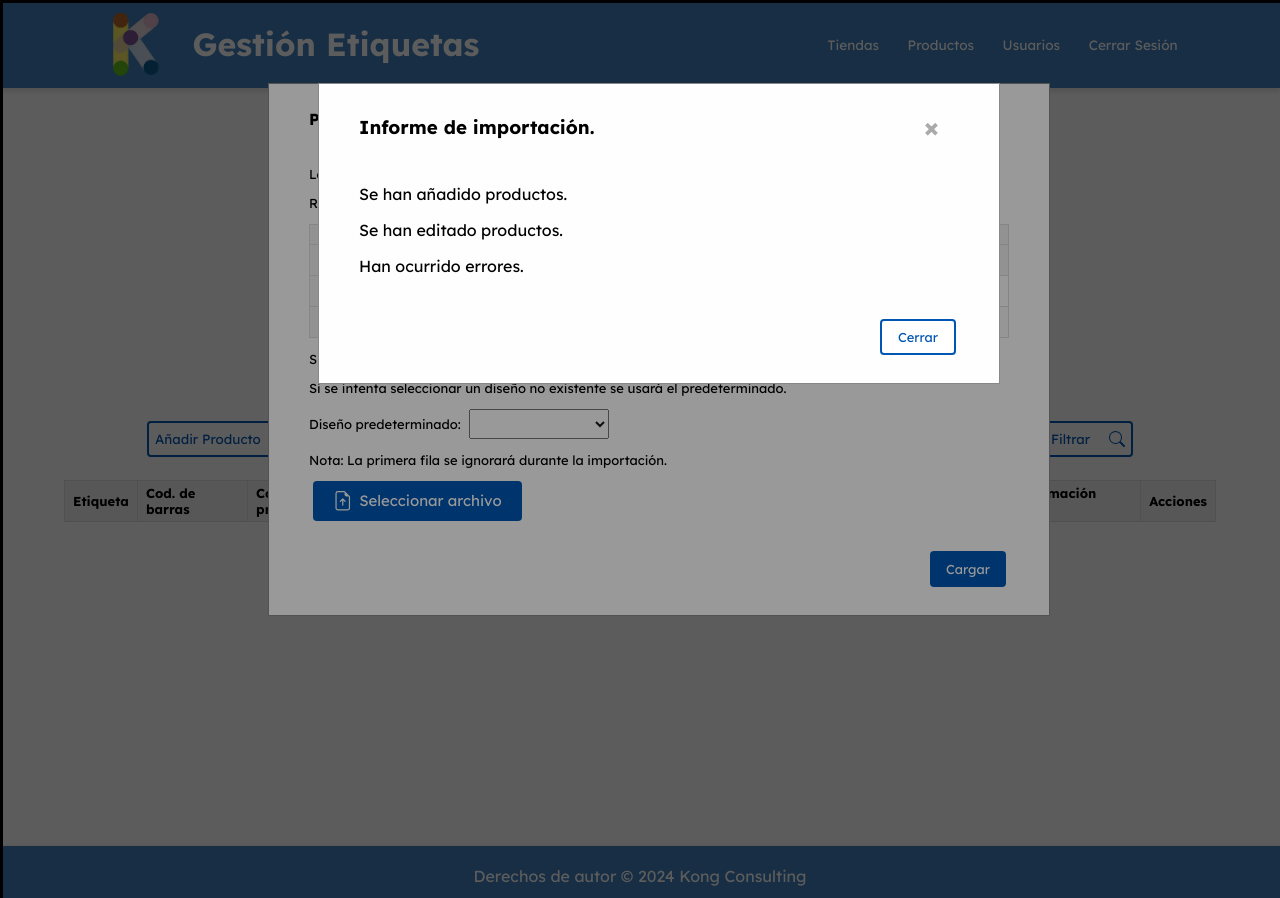
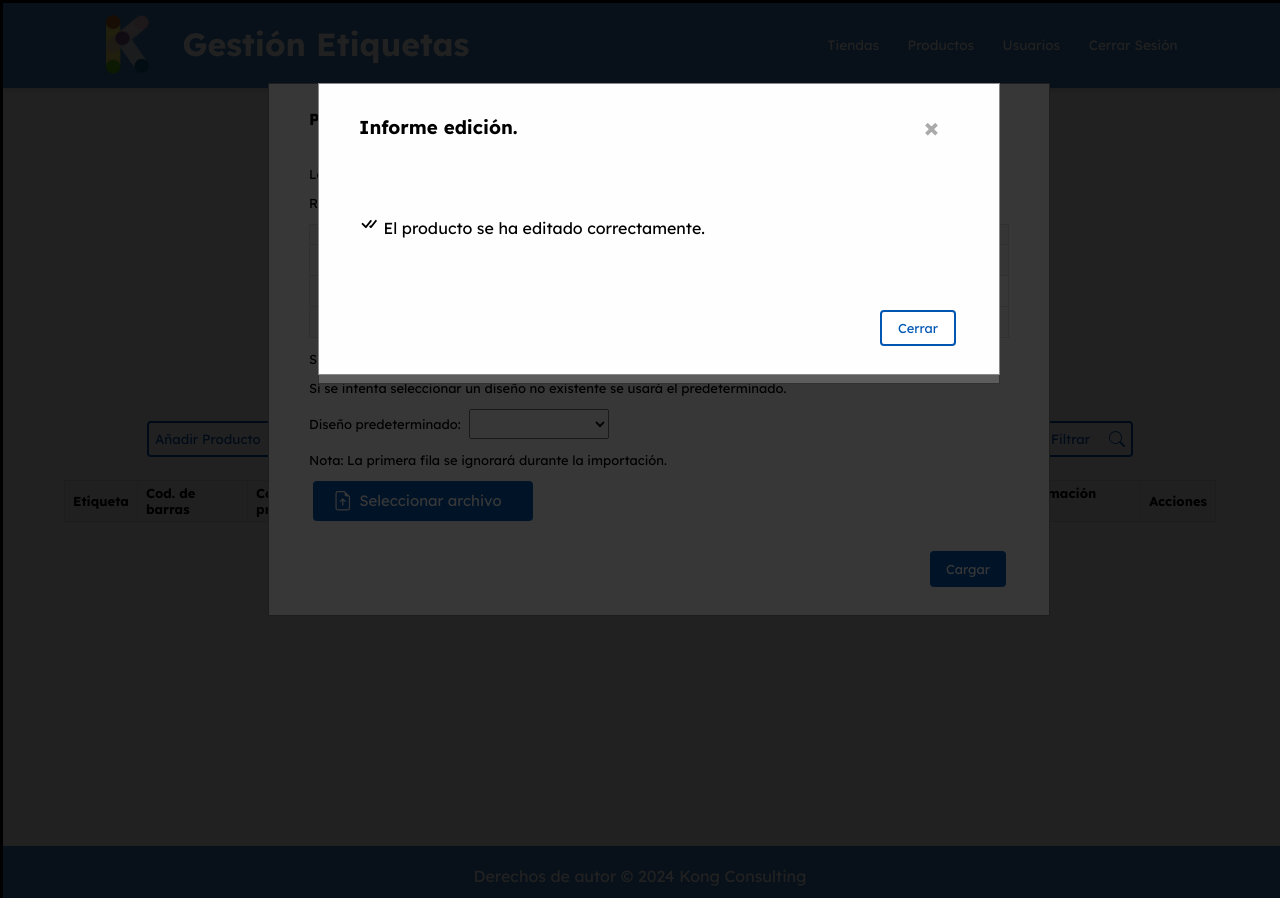
Before and after one commit to PericoMar/etq-elc, a PHP site: page /gestion-productos/ in a window 1280 px wide. Run offline with PHP 8.4, Linux system fonts and the light colour scheme; the visitor is signed in with stand-in values (Sample User, id 1); data comes from the database, SQL or seed files in the repository; lists and menus that the app fills with data are empty.

Commit message:
[Update] Added delete and edit modal. Added import by force.

```diff
--- a/backend/controllers/MainController.php
+++ b/backend/controllers/MainController.php
@@ -142,6 +142,8 @@
             'first-import-modal' => 'backend/views/components/productsPage/firstImportModal.php',
             'inform-modal' => 'backend/views/components/productsPage/informModal.php',
             'inform-add-modal' => 'backend/views/components/productsPage/informAddModal.php',
+            'inform-edit' => 'backend/views/components/productsPage/informEdit.php',
+            'inform-delete' => 'backend/views/components/productsPage/informDelete.php',
             'filter-modal' => 'backend/views/components/productsPage/filterModal.php',
             'add-modal' => 'backend/views/components/productsPage/addModal.php',
             'add-excel-modal' => 'backend/views/components/productsPage/addExcelModal.php',
@@ -165,6 +167,16 @@
         if(isset($_SESSION['informe'])){
             $informe= $_SESSION['informe'];
             unset($_SESSION['informe']);
+        }
+
+        if(isset($_SESSION['informDelete'])){
+            $informeDelete= $_SESSION['informDelete'];
+            unset($_SESSION['informDelete']);
+        }
+
+        if(isset($_SESSION['informEdit'])){
+            $informeEdit = $_SESSION['informEdit'];
+            unset($_SESSION['informEdit']);
         }
 
 
@@ -270,7 +282,11 @@
                             $productosExcel = $excelService->getProductosArchivoExcel($rutaTemporal, $tiendaId);
                             if($productosExcel){
 
-                                $informeNuevo = Articulo::procesarProductos($productosExcel, $tiendaId, $disenioPredeterminado);
+                                if(isset($_POST['importacionForzada'])){
+                                    $informeNuevo = Articulo::procesarProductosPorFuerza($productosExcel, $tiendaId, $disenioPredeterminado);
+                                } else {
+                                    $informeNuevo = Articulo::procesarProductos($productosExcel, $tiendaId, $disenioPredeterminado);
+                                }
 
                                 // $response = $apiService->batchBindInBatches($productosExcel , $tiendaId);
                                 $apiService->importProducts($productosExcel, $tiendaId);
@@ -324,6 +340,10 @@
 
                 $response = $apiService->deleteProduct($codigo_barras, $tiendaId);
 
+                $_SESSION['informDelete'] = true;
+
+                header("Location: /etq-elc/gestion-productos/");
+                exit();
                 // No se si puedo reiniciar la etiqueta porque ya no esta conectada a un BarCode.
                 // $response = $apiService->updatePriceTagByBarCode($articulo->getCodigoBarras(), $tiendaId);
             }
@@ -359,9 +379,16 @@
                             $response = $apiService->bindPriceTag($articulo, $tiendaId);
 
                             $response = $apiService->updatePriceTagByBarCode($articulo->getCodigoBarras(), $tiendaId);
+
+                            $_SESSION['informEdit'] = true;
+
+                            header("Location: /etq-elc/gestion-productos/");
+                            exit();
+
                         } else {
                             $mensaje = "Ya existe un articulo con ese codigo de barras.";
                         }
+                    // Si el Cod. Barras era el mismo se cambia directamente.
                     } else {
                         Articulo::borrarArticulo($anteriorCodBarras);
                         $articulo->aniadirArticulo();
@@ -371,6 +398,11 @@
                         $response = $apiService->bindPriceTag($articulo, $tiendaId);
 
                         $response = $apiService->updatePriceTagByBarCode($articulo->getCodigoBarras(), $tiendaId);
+
+                        $_SESSION['informEdit'] = true;
+
+                        header("Location: /etq-elc/gestion-productos/");
+                        exit();
                     }
                 }
 
--- a/backend/models/Articulo.php
+++ b/backend/models/Articulo.php
@@ -111,6 +111,52 @@
                         $informe['añadidos']++;
                     }
                 }
+            }
+
+            return $informe;
+
+        } catch(PDOException $e) {
+            // Manejar errores de la conexión o de la consulta
+            echo "Error: " . $e->getMessage();
+            return false;
+        }
+    }
+
+    public static function procesarProductosPorFuerza(&$productos , $tienda, $disenioPredeterminado){
+        $informe = [
+            'editados' => 0,
+            'añadidos' => 0,
+            'errores' => 0
+        ];
+
+        $disenios = Diseño::getDiseniosPorTienda(new ConexionBD() , $tienda);
+        $disenios = array_column($disenios, 'id_plantilla');
+
+        try {
+            $productosArrayLength = count($productos);
+            // Utilizar un bucle for en lugar de un bucle foreach para tener acceso a $key
+            for ($i = 0; $i < $productosArrayLength ; $i++) {
+                $producto = $productos[$i]; // Obtener el producto en la posición $i
+
+                $disenioExcel = $producto->getDisenoId();
+                // Comprueba si el diseño existe en nuestro array de diseños, sino pone uno por defecto.
+                if(!in_array($disenioExcel, $disenios)){
+                    $producto->setDisenoId($disenioPredeterminado);
+                }
+
+                // Verificar si el producto ya existe en la base de datos
+                if ($producto->articuloExiste()) {
+                    // Actualizar el producto existente
+                    $producto->editarArticulo();
+
+                    // Añadir el código de barras al informe de productos editados
+                    $informe['editados']++;
+                } else {
+                    $producto->aniadirArticulo();
+                    // Añadir el código de barras al informe de productos añadidos
+                    $informe['añadidos']++;
+                }
+
             }
 
             return $informe;
--- a/backend/views/components/productsPage/addExcelModal.php
+++ b/backend/views/components/productsPage/addExcelModal.php
@@ -62,8 +62,14 @@
             </select>
             <p>Nota: La primera fila se ignorará durante la importación.</p>
 
+            <div class="inputs-add-excel">
+
+                <div class="div-importacion-forzada">
                     <input type="checkbox" id="importacionForzada" name="importacionForzada" checked>
                     <label for="importacionForzada">Importación Forzada</label>
+                </div>
+
+                <small class="alert-msg x-small">Al seleccionar esta opción cambiará las etiquetas sin comprobar si están en uso.*</small>
 
                 <input type="file" id="file-1" class="inputfile inputfile-1" data-multiple-caption="{count} archivos seleccionados" name="archivoExcel" accept=".xls,.xlsx" required/>
                 <label for="file-1">
@@ -73,6 +79,7 @@
                     </svg>
                     <span class="iborrainputfile">Seleccionar archivo</span>
                 </label>
+            </div>
         </main>
         <footer class="modal-footer">
             <button data-modal="add-excel" class="btn-cancel" type=button >Cancelar</button>
--- a/backend/views/components/productsPage/informAddModal.php
+++ b/backend/views/components/productsPage/informAddModal.php
@@ -6,7 +6,10 @@
         </header>
         <main class="modal-body">
             <?php if(empty($informeAdd)){ ?>
-                <p>Importación completada con éxito.</p>
+                <svg xmlns="http://www.w3.org/2000/svg" width="20" height="20" fill="currentColor" class="bi bi-check-all" viewBox="0 0 16 16">
+                    <path d="M8.97 4.97a.75.75 0 0 1 1.07 1.05l-3.99 4.99a.75.75 0 0 1-1.08.02L2.324 8.384a.75.75 0 1 1 1.06-1.06l2.094 2.093L8.95 4.992zm-.92 5.14.92.92a.75.75 0 0 0 1.079-.02l3.992-4.99a.75.75 0 1 0-1.091-1.028L9.477 9.417l-.485-.486z"/>
+                </svg>
+                Importación completada con éxito.
             <?php } else { ?>
                 <div class="error-msg">
                     <p>Error en la importación </p>
--- /dev/null
+++ b/backend/views/components/productsPage/informDelete.php
@@ -0,0 +1,19 @@
+<dialog id="inform" class="modal inform-modal" style="display:block;">
+    <div class="modal-content inform-modal">
+        <header class="modal-header">
+            <h3>Informe eliminación.</h3>
+            <span class="close" data-modal="inform">&times;</span>
+        </header>
+        <main class="modal-body">
+        <svg xmlns="http://www.w3.org/2000/svg" width="20" height="20" fill="currentColor" class="bi bi-check-all" viewBox="0 0 16 16">
+            <path d="M8.97 4.97a.75.75 0 0 1 1.07 1.05l-3.99 4.99a.75.75 0 0 1-1.08.02L2.324 8.384a.75.75 0 1 1 1.06-1.06l2.094 2.093L8.95 4.992zm-.92 5.14.92.92a.75.75 0 0 0 1.079-.02l3.992-4.99a.75.75 0 1 0-1.091-1.028L9.477 9.417l-.485-.486z"/>
+        </svg>
+            El producto se ha eliminado correctamente.
+        </main>
+        <footer class="modal-footer">
+            <form action="<?php echo $this->baseUrl ?>/gestion-productos/" method=post>
+                <button data-modal="inform" class="btn-cancel" type=button>Cerrar</button>
+            </form>
+        </footer>
+    </div>
+</dialog>
--- /dev/null
+++ b/backend/views/components/productsPage/informEdit.php
@@ -0,0 +1,19 @@
+<dialog id="inform" class="modal inform-modal" style="display:block;">
+    <div class="modal-content inform-modal">
+        <header class="modal-header">
+            <h3>Informe edición.</h3>
+            <span class="close" data-modal="inform">&times;</span>
+        </header>
+        <main class="modal-body">
+        <svg xmlns="http://www.w3.org/2000/svg" width="20" height="20" fill="currentColor" class="bi bi-check-all" viewBox="0 0 16 16">
+            <path d="M8.97 4.97a.75.75 0 0 1 1.07 1.05l-3.99 4.99a.75.75 0 0 1-1.08.02L2.324 8.384a.75.75 0 1 1 1.06-1.06l2.094 2.093L8.95 4.992zm-.92 5.14.92.92a.75.75 0 0 0 1.079-.02l3.992-4.99a.75.75 0 1 0-1.091-1.028L9.477 9.417l-.485-.486z"/>
+        </svg>
+            El producto se ha editado correctamente.
+        </main>
+        <footer class="modal-footer">
+            <form action="<?php echo $this->baseUrl ?>/gestion-productos/" method=post>
+                <button data-modal="inform" class="btn-cancel" type=button>Cerrar</button>
+            </form>
+        </footer>
+    </div>
+</dialog>
--- a/backend/views/components/productsPage/informModal.php
+++ b/backend/views/components/productsPage/informModal.php
@@ -5,9 +5,27 @@
             <span class="close" data-modal="inform">&times;</span>
         </header>
         <main class="modal-body">
-            <p>Se han añadido <?php echo $informe['añadidos'] ?> productos.</p>
-            <p>Se han editado <?php echo $informe['editados'] ?> productos.</p>
-            <p>Han ocurrido <?php echo $informe['errores'] ?> errores. </p>
+        <p>
+            <?php if ($informe['añadidos'] == 1): ?>
+                Se ha añadido 1 producto.
+            <?php else: ?>
+                Se han añadido <?php echo $informe['añadidos']; ?> productos.
+            <?php endif; ?>
+        </p>
+        <p>
+            <?php if ($informe['editados'] == 1): ?>
+                Se ha editado 1 producto.
+            <?php else: ?>
+                Se han editado <?php echo $informe['editados']; ?> productos.
+            <?php endif; ?>
+        </p>
+        <p>
+            <?php if ($informe['errores'] == 1): ?>
+                Ha ocurrido 1 error.
+            <?php else: ?>
+                Han ocurrido <?php echo $informe['errores']; ?> errores.
+            <?php endif; ?>
+        </p>
             <?php
                 if($informe['errores'] > 0){
                     ?><p>Posiblemente debido a etiquetas que ya estaban en uso o no están disponibles.</p><?php
--- a/backend/views/products.php
+++ b/backend/views/products.php
@@ -38,7 +38,16 @@
                     include $components['inform-add-modal'];
                 }
             ?>
-
+            <?php
+                if(isset($informeDelete)){
+                    include $components['inform-delete'];
+                }
+            ?>
+            <?php
+                if(isset($informeEdit)){
+                    include $components['inform-edit'];
+                }
+            ?>
             <div class="filter-opt">
                 <form action="<?php echo $this->baseUrl ?>/gestion-productos/" style="margin: 0px;">
                     <button class="table-opt delete-filter">
--- a/public/css/products.css
+++ b/public/css/products.css
@@ -153,6 +153,19 @@
     font-size: xx-small;
 }
 
+.modal-content .inputs-add-excel{
+    display: flex;
+    flex-direction: column;
+    justify-content: space-between;
+    height: 90px;
+}
+
+.div-importacion-forzada{
+    display: flex;
+    justify-content: flex-start;
+    align-items: center;
+}
+
 .modal-header h3{
     margin:0;
 }
@@ -305,6 +318,10 @@
     font-size:small;
 }
 
+.x-small{
+    font-size: x-small;
+}
+
  /* TABLA PRODUCTOS */
 table {
     margin-top: 8px;
@@ -443,6 +460,7 @@
 }
 
 .inputfile + label {
+    width: 180px;
     max-width: 80%;
     text-overflow: ellipsis;
     white-space: nowrap;
--- a/public/css/style.css
+++ b/public/css/style.css
@@ -60,8 +60,8 @@
 }
 
 .logo{
-    width: 60px;
-    height: 100%;
+    width: 50px;
+    height: 60px;
     margin-right: 30px;
 }
 
```
Also changed, not shown: public/img/LogoKC.png, public/img/check-all.svg (added). Lines whose indentation alone changed are shown as unchanged.
